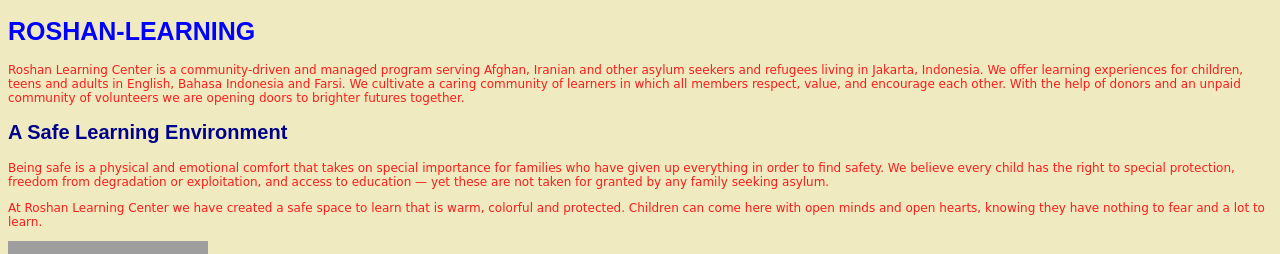
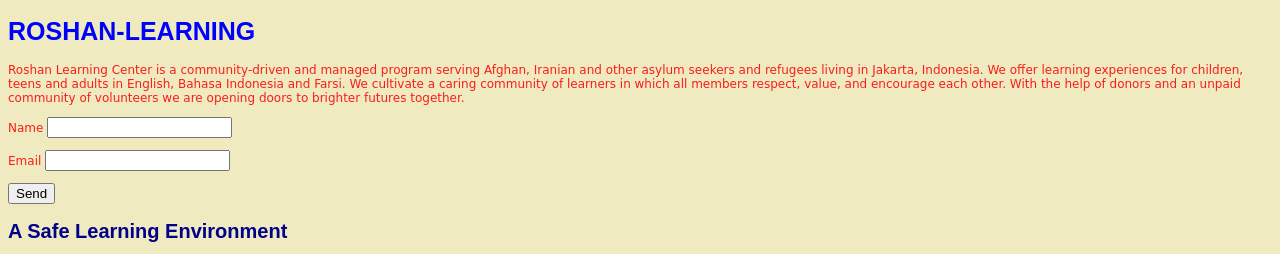
Before and after one commit to maysam-azimi/MAYSAM, a website built with Parcel: page index.html in a window 1280 px wide. Shown: the top 254 px of the page. Built offline with nearby package versions, Linux system fonts and the light colour scheme; grey boxes are pictures that could not be loaded; files whose address does not match are found by name.

Commit message:
new form

```diff
--- a/index.html
+++ b/index.html
@@ -18,6 +18,17 @@
 		With the help of donors and an unpaid community of volunteers we are
 		opening doors to brighter futures together.
 	</p>
+	<form name="Contact Form" netlify>
+		<p>
+			<label>Name <input type="text" name="Full Name" /></label>
+		</p>
+		<p>
+			<label>Email <input type="email" name="Email" /></label>
+		</p>
+		<p>
+			<button type="submit">Send</button>
+		</p>
+	</form>
 	<h2>A Safe Learning Environment</h2>
 	<p>
 		Being safe is a physical and emotional comfort that takes on special
```
